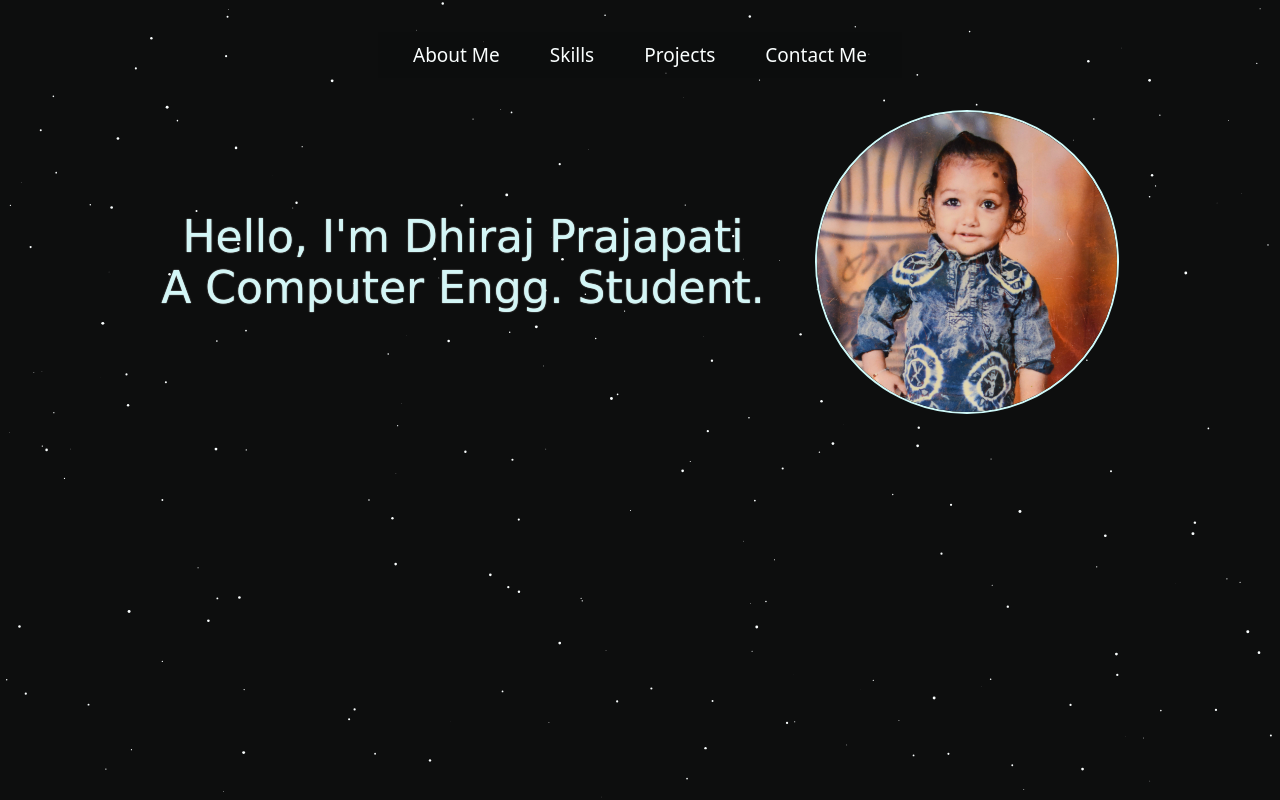
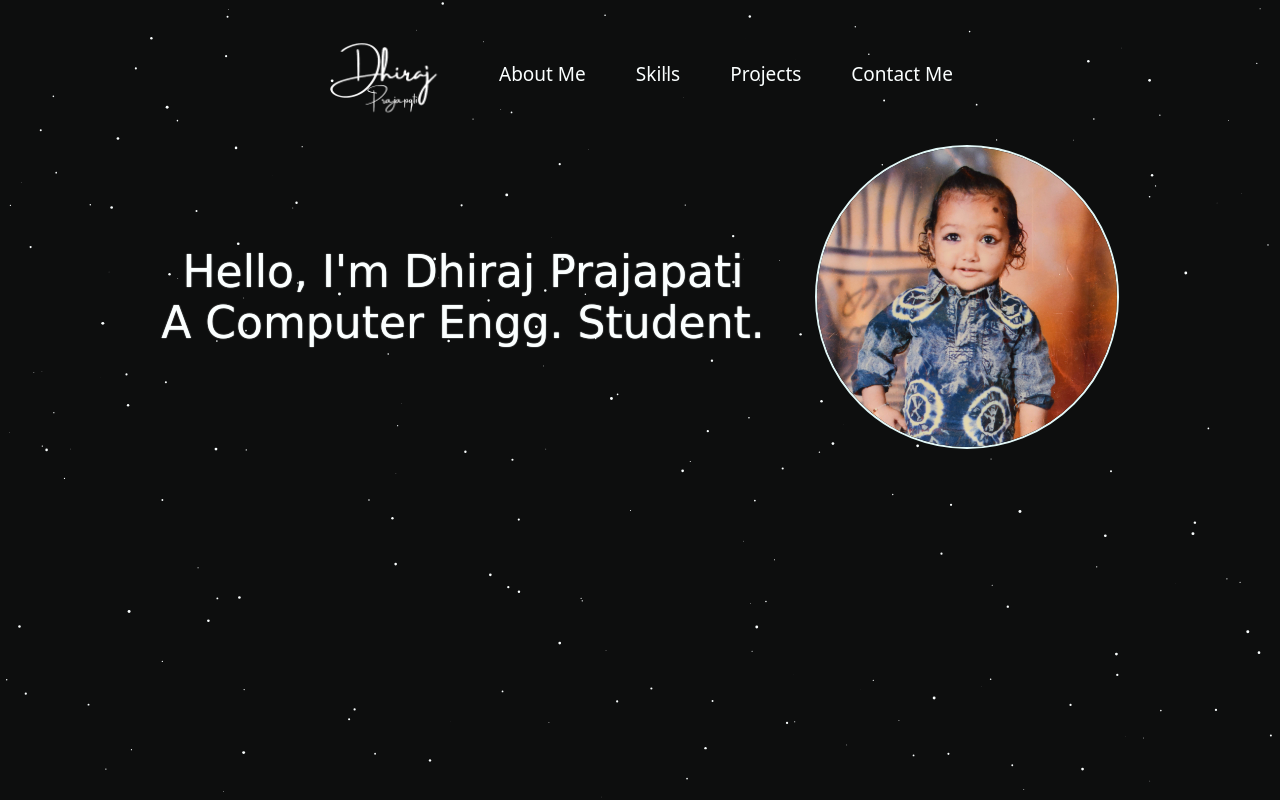
Before and after one commit to Dhiraj2209/PortFolio, a plain HTML site: page Index.html in a window 1280 px wide. Drawn offline with Linux system fonts and the light colour scheme.

Commit message:
Added Name Logo.

```diff
--- a/Index.html
+++ b/Index.html
@@ -11,6 +11,7 @@
     <canvas id="starry-night"></canvas>
     <header>
         <nav id="navbar">
+            <a href="index.html" id="logo-link"><img id="logo" src="111.png"></a>
             <a href="#">About Me</a>
             <a href="#">Skills</a>
             <a href="#">Projects</a>
@@ -21,7 +22,7 @@
         <div class="Hero_Section">
             <p id="Hero_Text">Hello, I'm Dhiraj Prajapati<br>
             A Computer Engg. Student.</p>
-            <img src="Young_Pic.JPG" alt="profile pic">
+            <img id="pp" src="Young_Pic.JPG" alt="profile pic">
         </div>
     </main>
     <footer>
--- a/style.css
+++ b/style.css
@@ -2,7 +2,6 @@ body {
     margin: 0;
     padding: 0;
     width: auto;
-    /* overflow:visible; */
     background: #0d0e0e;
   }
 
@@ -18,21 +17,21 @@ canvas {
     display: flex;
     align-items: center;
     justify-content: center;
-    position: absolute;
+    /* position: absolute;
     top: 50%;
-    left: 50%;
-    transform: translate(-50%, -50%);
-    background: rgba(13, 14, 14, 0.7); /* Transparent black background */
+    left:50%;
+    transform: translate(-50%, -50%); */
     align-items: center;
     padding: 10px;
 }
 
 header {
-    position:sticky;
-    height: 110px; /* Adjust the height as needed */
+    position:static;
+    height: 110px;
+    margin-bottom: 25px;
 }
 
-a{
+#navbar a{
     position: relative;
     color: #FBFFFF;
     font-size: 19px;
@@ -42,7 +41,7 @@ a{
     font-family: Prompt, ui-sans-serif, system-ui, -apple-system, BlinkMacSystemFont, "Segoe UI", Roboto, "Helvetica Neue", Arial, "Noto Sans", sans-serif, "Apple Color Emoji", "Segoe UI Emoji", "Segoe UI Symbol", "Noto Color Emoji";
 }
 
-a::after {
+#navbar a:not(#logo-link)::after {
     content: '';
     display: block;
     width: 0;
@@ -56,7 +55,7 @@ a::after {
     transform-origin: center;
 }
 
-a:hover::after {
+#navbar a:not(#logo-link):hover::after {
     width: 54%;
     transform: scaleX(1.2);
 }
@@ -69,26 +68,33 @@ main {
 
 .Hero_Section {
     display: flex;
+    margin-top: 10px;
     align-items: center;
     flex-direction: row;
-    flex-wrap: nowrap;
     align-content: center;
     justify-content: center;
 }
 
 #Hero_Text {
     text-align: center;
-    color: #d3f6f6;
+    color: #FBFFFF;
     font-size: 44px;
     font-family: cursive;
     text-shadow: 0px 0px 1.2px #FBFFFF;
     margin-right: 50px;
 }
 
-img {
+#pp {
     border-radius: 50%;
     height:300px;
-    border: #daf6f6 solid 2.5px;
+    border: #e8f6f6 solid 2.5px;
     filter: contrast(125%);
     filter:saturate(150%);
 }
+
+#logo {
+    height: 122px;
+    border-radius: 50%;
+    filter: contrast(125%);
+    filter:saturate(150%);
+}
```
Also changed, not shown: 111.png (added).
